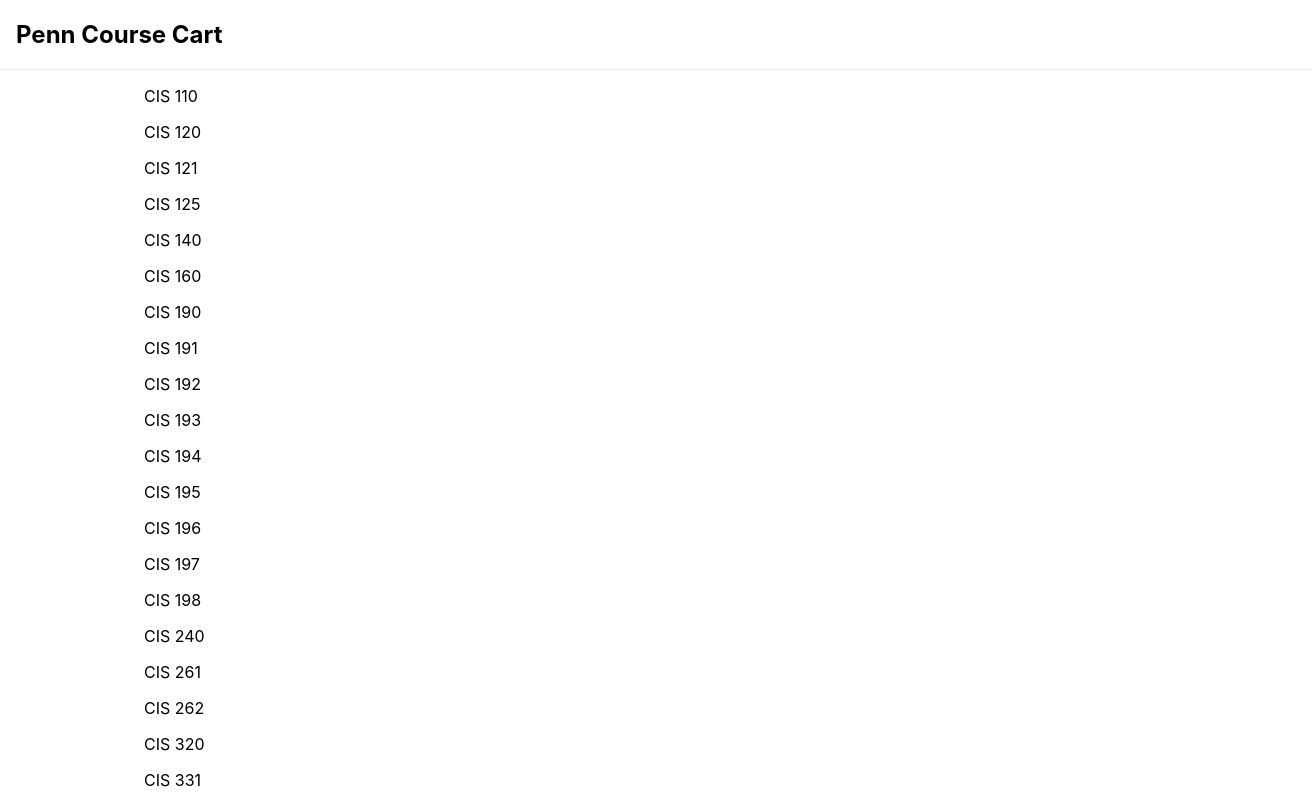
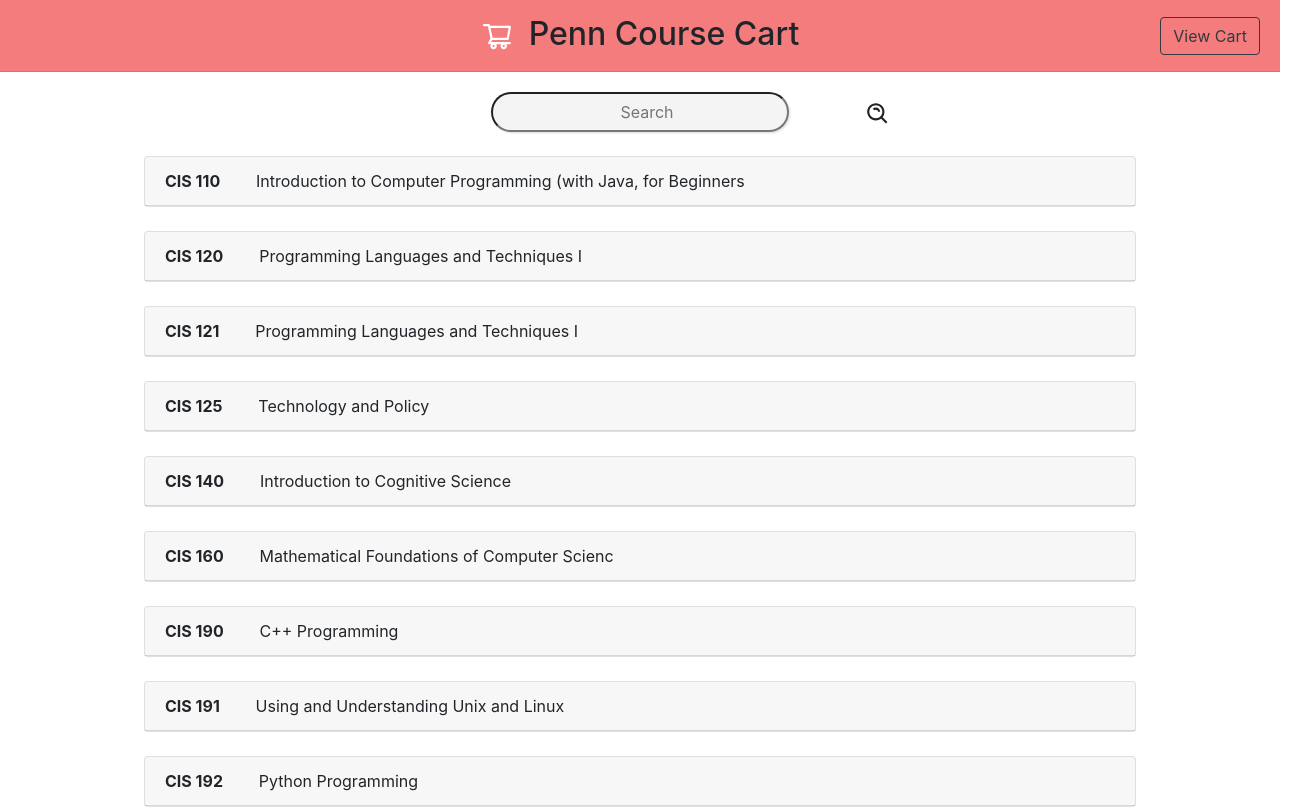
Before and after one commit to jgchen716/penn-course-cart, a React (Create React App) app: page / in a window 1280 px wide. Shown: the top 808 px of the page, 1312 px wide, since content can reach past the window. Built offline with nearby package versions, Linux system fonts and the light colour scheme.

Commit message:
Complete penn course cart

```diff
--- a/package.json
+++ b/package.json
@@ -3,8 +3,12 @@
   "version": "0.1.0",
   "private": true,
   "dependencies": {
+    "bootstrap": "^4.6.0",
     "react": "^16.8.1",
+    "react-bootstrap": "^1.4.3",
     "react-dom": "^16.8.1",
+    "react-icons": "^4.2.0",
+    "react-router-dom": "^5.2.0",
     "react-scripts": "2.1.3"
   },
   "scripts": {
--- a/public/index.html
+++ b/public/index.html
@@ -3,6 +3,12 @@
   <head>
     <meta charset="utf-8" />
     <link rel="shortcut icon" href="%PUBLIC_URL%/favicon.ico" />
+    <link
+      rel="stylesheet"
+      href="https://maxcdn.bootstrapcdn.com/bootstrap/4.5.0/css/bootstrap.min.css"
+      integrity="sha384-9aIt2nRpC12Uk9gS9baDl411NQApFmC26EwAOH8WgZl5MYYxFfc+NcPb1dKGj7Sk"
+      crossorigin="anonymous"
+    />
     <meta
       name="viewport"
       content="width=device-width, initial-scale=1, shrink-to-fit=no"
--- a/src/App.css
+++ b/src/App.css
@@ -0,0 +1,109 @@
+/* header and nav bar*/
+
+.cart-course {
+	font-weight: bold;
+}
+
+.checkout-button {
+	margin-top: 3rem;
+}
+
+.header {
+	width: 100%;
+	padding: 0 1rem;
+	border-bottom: 1px solid rgba(0, 0, 0, 0.1);
+	margin: 10px 0;
+	text-align: center;
+	background-color: #f47c7c;
+	padding-top: 15px;
+	padding-bottom: 10px;
+	margin-top: 0;
+}
+
+.header h2 {
+	font-size: 2rem;
+}
+
+.icon {
+	color: #fff;
+	margin-right: 1rem;
+}
+
+.course-modal {
+	position: absolute;
+	left: auto;
+	right: 20px;
+}
+
+.link {
+	text-decoration: none;
+	color: white;
+}
+
+/* container */
+.inner-container {
+	width: 100%;
+	box-sizing: border-box;
+	padding: 0 calc(1rem + 10%);
+}
+
+/* search bar */
+
+.search-bar {
+	max-width: 30%;
+	margin: 20px auto;
+	/* width: 20%;
+	margin: 30px auto 35px;
+	padding-right: 22%; */
+	text-align: center;
+}
+
+.search-icon {
+	position: absolute;
+	padding-left: 225px;
+	padding-top: 8px;
+}
+
+.search {
+	min-width: 17rem;
+	background-color: #f4f4f4;
+	border-radius: 290486px;
+}
+
+input {
+	text-align: center;
+	box-shadow: 1.5px 1.5px 1.5px rgba(0, 0, 0, 0.1);
+	padding-left: 1rem;
+	max-width: 100%;
+	width: 100%;
+	color: #363636;
+	height: 40px;
+	display: block;
+}
+
+/* courses */
+
+.add-cart {
+	padding-left: 10px;
+}
+
+.course {
+	text-align: center;
+	padding-top: 2rem;
+}
+
+.course-card {
+	margin: 1.5rem 0;
+}
+
+.course-code {
+	margin-right: 2rem;
+}
+
+.course-subheading {
+	font-weight: bold;
+}
+
+.course-text {
+	margin: auto;
+}
--- a/src/App.js
+++ b/src/App.js
@@ -1,26 +1,88 @@
-import React, { Component } from 'react'
-import './App.css'
+import React, { useState, useEffect } from "react";
 
-import Nav from './components/Nav'
-import Courses from './components/Courses'
-import Cart from './components/Cart'
+import "./App.css";
+import "bootstrap/dist/css/bootstrap.min.css";
+import "./Checkout.css";
 
-class App extends Component {
-  render() {
-    return (
-      <>
-        <Nav />
-        <div style={{
-          width: '100%',
-          boxSizing: 'border-box',
-          padding: '0 calc(1rem + 10%)',
-        }}>
-          <Courses />
-          <Cart />
-        </div>
-      </>
-    );
-  }
+import Nav from "./components/Nav";
+import Home from "./components/Home";
+
+import { BrowserRouter as Router, Route, Switch } from "react-router-dom";
+import ListGroup from "react-bootstrap/ListGroup";
+
+function App() {
+	// top level cart state
+	const [cart, setCart] = useState([]);
+
+	// function to pass to children to add course
+	const addCourse = (new_course) => {
+		if (cart.length < 7 && !includesCourse(new_course)) {
+			const newCart = [...cart, new_course];
+			setCart(newCart);
+		}
+	};
+
+	// function to pass to children to remove course
+	const removeCourse = (course) => {
+		const copy = [...cart];
+		const index = copy.indexOf(course);
+		if (index > -1) {
+			copy.splice(index, 1);
+		}
+		setCart(copy);
+	};
+
+	// check whether course is currently in cart
+	function includesCourse(course) {
+		const name = course.title;
+		const code = course.number;
+		for (var i = 0; i < cart.length; i++) {
+			if (cart[i].number === code && cart[i].title === name) {
+				return true;
+			}
+		}
+		return false;
+	}
+
+	useEffect(() => {
+		setCart(cart);
+	}, [cart]);
+
+	return (
+		<Router>
+			<Switch>
+				<Route exact path="/">
+					<Nav cart={cart} removeCourse={removeCourse} />
+					<div className="inner-container">
+						<Home
+							cart={cart}
+							addCourse={addCourse}
+							includesCourse={includesCourse}
+						/>
+					</div>
+				</Route>
+				<Route exact path="/checkout" component={Checkout}>
+					<Checkout cart={cart} />
+				</Route>
+			</Switch>
+		</Router>
+	);
 }
 
-export default App
+// very basic checkout receipt page
+function Checkout({ cart }) {
+	return (
+		<>
+			<h1>Course Receipt</h1>
+			<ListGroup>
+				{cart.map((course) => (
+					<ListGroup.Item>
+						<h5>CIS {course.number}</h5>
+					</ListGroup.Item>
+				))}
+			</ListGroup>
+		</>
+	);
+}
+
+export default App;
--- /dev/null
+++ b/src/Checkout.css
@@ -0,0 +1,8 @@
+h1 {
+	padding: 25px 50px;
+	font-weight: bold;
+}
+
+h5 {
+	padding-left: 50px;
+}
--- a/src/components/Cart.js
+++ b/src/components/Cart.js
@@ -1,14 +1,61 @@
-import React from 'react'
+import React, { useState } from "react";
 
-export default () => (
-  <div style={{
-    border: '1px solid rgba(0, 0, 0, 0.1)',
-    padding: '1rem',
-    marginBottom: '1.5rem',
-    borderRadius: '4px',
-  }}>
-    <h4>Course Cart</h4>
+import Alert from "react-bootstrap/Alert";
+import Modal from "react-bootstrap/Modal";
+import Button from "react-bootstrap/Button";
 
-    <p>You cart is currently empty!</p>
-  </div>
-)
+import "../App.css";
+
+import { Link } from "react-router-dom";
+
+function Cart({ cart, removeCourse }) {
+	// view cart pop up window
+	const [showModal, setShowModal] = useState(false);
+
+	return (
+		<div>
+			<Button variant="outline-dark" onClick={() => setShowModal(true)}>
+				View Cart
+			</Button>
+			<Modal size="lg" show={showModal} onHide={() => setShowModal(false)}>
+				<Modal.Header closeButton>
+					<Modal.Title id="example-modal-sizes-title-lg">
+						Course Cart
+					</Modal.Title>
+				</Modal.Header>
+				<Modal.Body>
+					{cart.length === 0 ? (
+						<Alert variant="info">
+							Your course cart is empty! Add courses by clicking on the "Add
+							Cart" button under each course.
+						</Alert>
+					) : (
+						cart.map(function(course, index) {
+							return (
+								<Alert
+									key={index}
+									variant="warning"
+									onClose={() => removeCourse(course)}
+									dismissible
+								>
+									<Alert.Heading>CIS {course.number}</Alert.Heading>
+									<p>{course.title}</p>
+								</Alert>
+							);
+						})
+					)}
+
+					<div className="checkout-button">
+						<Button variant="success" block>
+							<Link to="/checkout">
+								<h5 className="link">Checkout</h5>
+							</Link>
+						</Button>
+					</div>
+				</Modal.Body>
+			</Modal>
+		</div>
+	);
+}
+
+export default Cart;
--- a/src/components/Courses.js
+++ b/src/components/Courses.js
@@ -1,14 +1,133 @@
-import React from 'react'
-import courses from '../data/courses'
+import React, { useEffect, useState } from "react";
 
-export default () => (
-  <>
-    {courses.map(({ dept, number }) => (
-      <p key={`${dept}-${number}`}>
-        {dept}
-        {' '}
-        {number}
-      </p>
-    ))}
-  </>
-)
+import courses from "../data/courses";
+
+import "../App.css";
+
+import Accordion from "react-bootstrap/Accordion";
+import Card from "react-bootstrap/Card";
+import Button from "react-bootstrap/Button";
+
+import { FaCartPlus } from "react-icons/fa";
+
+function Courses({ query, addCourse, cart }) {
+	// search results
+	const [searchResults, setSearchResults] = useState([]);
+
+	// search filter function
+	useEffect(() => {
+		const results = courses.filter(function(course) {
+			const code_no_space = "CIS" + course.number.toString();
+			const code_with_space = "CIS " + course.number.toString();
+			if (
+				code_no_space.toLowerCase().includes(query) ||
+				code_with_space.toLowerCase().includes(query) ||
+				course.title.toLowerCase().includes(query) ||
+				course.description.toLowerCase().includes(query)
+			) {
+				return true;
+			} else if (course.hasOwnProperty("prereqs")) {
+				if (typeof course.prereqs === "string") {
+					if (course.prereqs.toLowerCase().includes(query)) {
+						return true;
+					}
+				} else {
+					if (Array.prototype.join.call(course.prereqs, "").includes(query)) {
+						return true;
+					}
+				}
+			} else if (
+				course.hasOwnProperty("cross-listed") &&
+				Array.prototype.join
+					.call(course["cross-listed"], "")
+					.toLowerCase()
+					.includes(query)
+			) {
+				return true;
+			}
+			return false;
+		});
+		setSearchResults(results);
+	}, [query]);
+
+	return (
+		<div className="courses">
+			<Accordion defaultActiveKey="0">
+				{searchResults.map(function(course, index) {
+					return (
+						<div
+							className="course-card"
+							key={`${course.dept}-${course.number}`}
+						>
+							<Card
+								key={index}
+								bg={
+									Array.prototype.includes.call(cart, course) ? "warning" : ""
+								}
+							>
+								<Accordion.Toggle as={Card.Header} eventKey={course.number}>
+									<span className="course-subheading course-code">
+										{course.dept} {course.number}{" "}
+									</span>
+
+									{course.title}
+								</Accordion.Toggle>
+								<Accordion.Collapse eventKey={course.number}>
+									<Card.Body>
+										{course.prereqs != null ? (
+											<p>
+												<span className="course-subheading">
+													Prerequisites:{" "}
+												</span>
+												{typeof course.prereqs === "string"
+													? course.prereqs
+													: Array.prototype.join.call(course.prereqs, ", ")}
+											</p>
+										) : (
+											<p>
+												<span className="course-subheading">
+													Prerequisites:{" "}
+												</span>
+												N/A
+											</p>
+										)}
+										{course["cross-listed"] != null ? (
+											<p>
+												<span className="course-subheading">
+													Cross-listings:{" "}
+												</span>
+												{Array.prototype.join.call(
+													course["cross-listed"],
+													", "
+												)}
+											</p>
+										) : null}
+										<p>
+											<span className="course-subheading">Description: </span>
+											{course.description}
+										</p>
+										<Button
+											id={course.number}
+											variant="outline-success"
+											size="lg"
+											block
+											onClick={() => addCourse(course)}
+											value={course.title}
+											disabled={Array.prototype.includes.call(cart, course)}
+										>
+											{" "}
+											<FaCartPlus />{" "}
+											<span className="add-cart">Add to Cart</span>
+										</Button>
+									</Card.Body>
+								</Accordion.Collapse>
+							</Card>
+						</div>
+					);
+				})}
+			</Accordion>
+		</div>
+	);
+}
+
+export default Courses;
--- /dev/null
+++ b/src/components/Home.js
@@ -0,0 +1,37 @@
+import React, { useState } from "react";
+
+import Courses from "./Courses";
+
+import { BiSearchAlt } from "react-icons/bi";
+
+import "../App.css";
+
+// contains search bar and course listings
+function Home({ addCourse, cart }) {
+	// current search query state
+	const [searchQuery, setSearchQuery] = useState("");
+
+	return (
+		<div>
+			<div className="search-bar">
+				<span className="search-icon">
+					<BiSearchAlt size={26} />
+				</span>
+				<input
+					className="search"
+					autoCapitalize="none"
+					autoComplete="off"
+					spellCheck="false"
+					type="text"
+					tabIndex="0"
+					placeholder="Search"
+					value={searchQuery}
+					onChange={(event) => setSearchQuery(event.target.value)}
+				/>
+			</div>
+			<Courses query={searchQuery} cart={cart} addCourse={addCourse} />
+		</div>
+	);
+}
+
+export default Home;
--- a/src/components/Nav.js
+++ b/src/components/Nav.js
@@ -1,11 +1,24 @@
-import React from 'react'
+import React from "react";
+import Cart from "./Cart";
+import { AiOutlineShoppingCart as CartIcon } from "react-icons/ai";
 
-export default () => (
-  <div style={{
-    width: '100%',
-    padding: '0 1rem',
-    borderBottom: '1px solid rgba(0, 0, 0, 0.1)',
-  }}>
-    <h2>Penn Course Cart</h2>
-  </div>
-)
+import "../App.css";
+
+// contains web app header and cart modal
+function Nav(props) {
+	return (
+		<div className="header">
+			<h2>
+				<span className="icon">
+					<CartIcon />
+				</span>
+				<span>Penn Course Cart</span>
+				<span className="course-modal">
+					<Cart cart={props.cart} removeCourse={props.removeCourse} />
+				</span>
+			</h2>
+		</div>
+	);
+}
+
+export default Nav;
```
Also changed, not shown: 2 other files (tests, documents, lock files or other folders).
